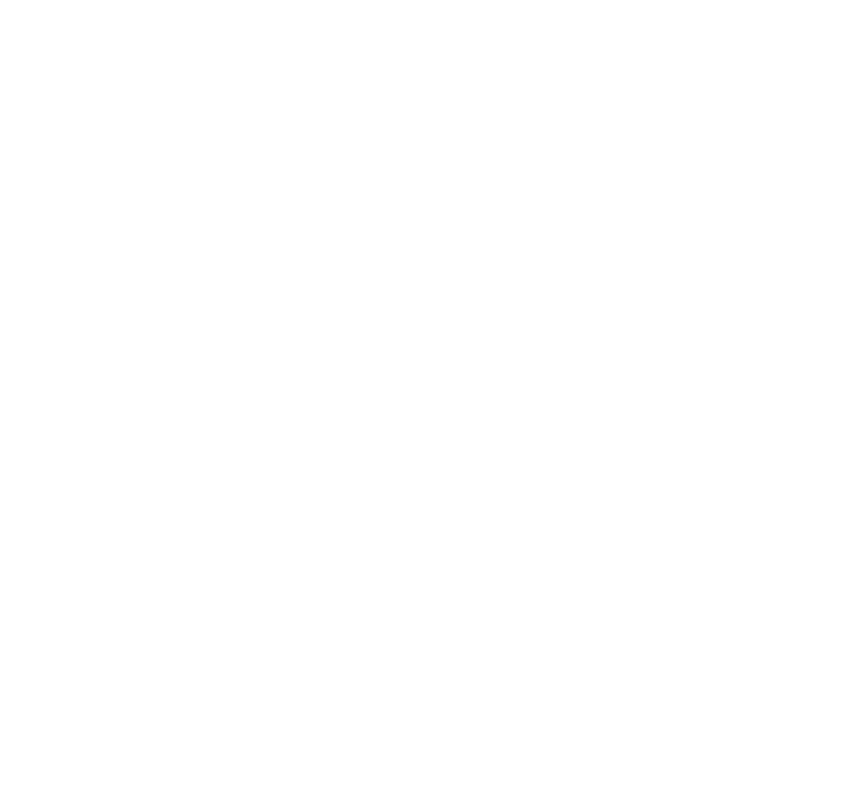
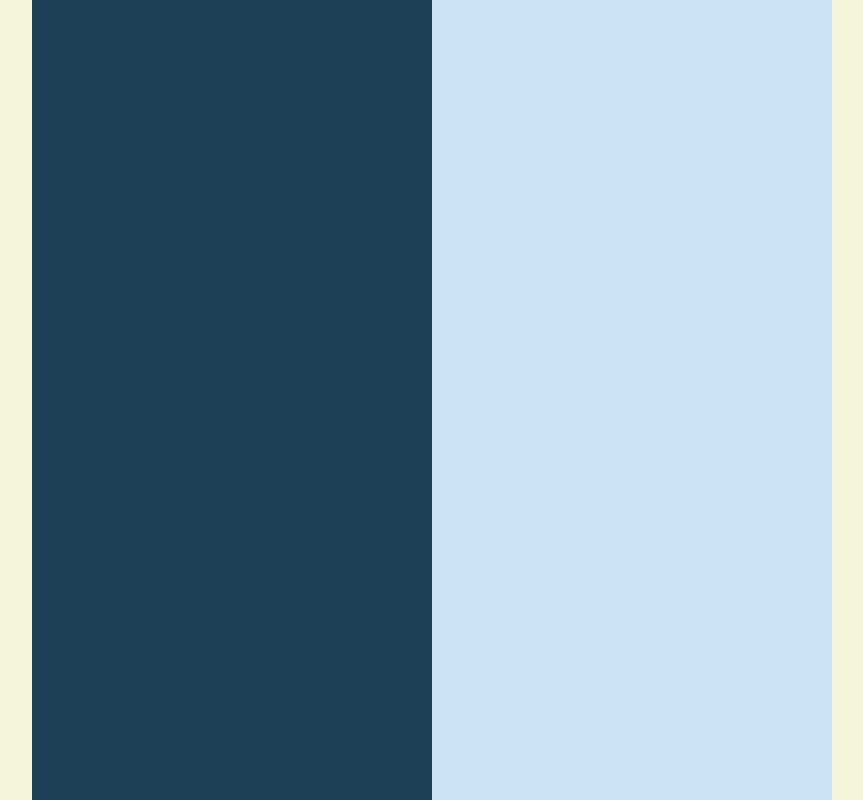
Before and after one commit to Keshav-Madhav/Weird-Pong-Experiment-HTML-CSS-JS, a plain HTML site: page index.html in a window 1280 px wide. Shown: the whole page, without its empty margins (208-1071 px from the left). Drawn offline with Linux system fonts and the light colour scheme.

Commit message:
Grid creation complete

```diff
--- a/index.html
+++ b/index.html
@@ -5,7 +5,7 @@
   <meta name="viewport" content="width=device-width, initial-scale=1.0">
   <title>Document</title>
 </head>
-<body style="margin: 0; padding: 0; display: flex; align-items: center; justify-content: center;">
+<body style="margin: 0; padding: 0; display: flex; align-items: center; justify-content: center; background-color: beige; height: 100vh; width: 100vw;">
   <canvas id="canvas"></canvas>
 </body>
 <script src="script.js"></script>
--- a/script.js
+++ b/script.js
@@ -1,5 +1,56 @@
 const canvas = document.getElementById('canvas');
 const ctx = canvas.getContext('2d');
 
-const width = canvas.width = window.innerHeight;
-const height = canvas.height = window.innerHeight;
+// Make sure the canvas is a square
+const size = Math.min(window.innerWidth, window.innerHeight);
+var width = canvas.width = size;
+var height = canvas.height = size;
+
+const rowCount = 20;
+const colCount = 20;
+const cellSize = Math.floor(size / rowCount);
+
+width = canvas.width = cellSize * colCount;
+height = canvas.height = cellSize * rowCount;
+
+const createGrid = () => {
+  var grid = [];
+  const halfColCount = Math.floor(colCount / 2); // Calculate the half here
+  for (var i = 0; i < rowCount; i++) {
+    grid[i] = [];
+    for (var j = 0; j < colCount; j++) {
+      if (j < halfColCount) {
+        grid[i][j] = 0; // Left half
+      } else {
+        grid[i][j] = 1; // Right half
+      }
+    }
+  }
+  return grid;
+}
+var grid = createGrid();
+
+
+// Function to draw a grid on a canvas
+function drawGrid(ctx, grid, cellSize) {
+  for (var i = 0; i < grid.length; i++) {
+    for (var j = 0; j < grid[i].length; j++) {
+      if (grid[i][j] == 1) {
+        ctx.fillStyle = 'rgb(200, 225, 245)';
+        ctx.fillRect(j * cellSize, i * cellSize, cellSize, cellSize);
+      }
+      else if(grid[i][j] == 0){
+        ctx.fillStyle = 'rgb(30, 065, 085)';
+        ctx.fillRect(j * cellSize, i * cellSize, cellSize, cellSize);
+      }
+    }
+  }
+}
+
+setInterval(() => {
+  ctx.clearRect(0, 0, width, height);
+  ctx.fillStyle = 'rgb(0,0,0)';
+  ctx.fillRect(0, 0, width, height);
+
+  drawGrid(ctx, grid, cellSize);
+}, 1000 / 60);
```
